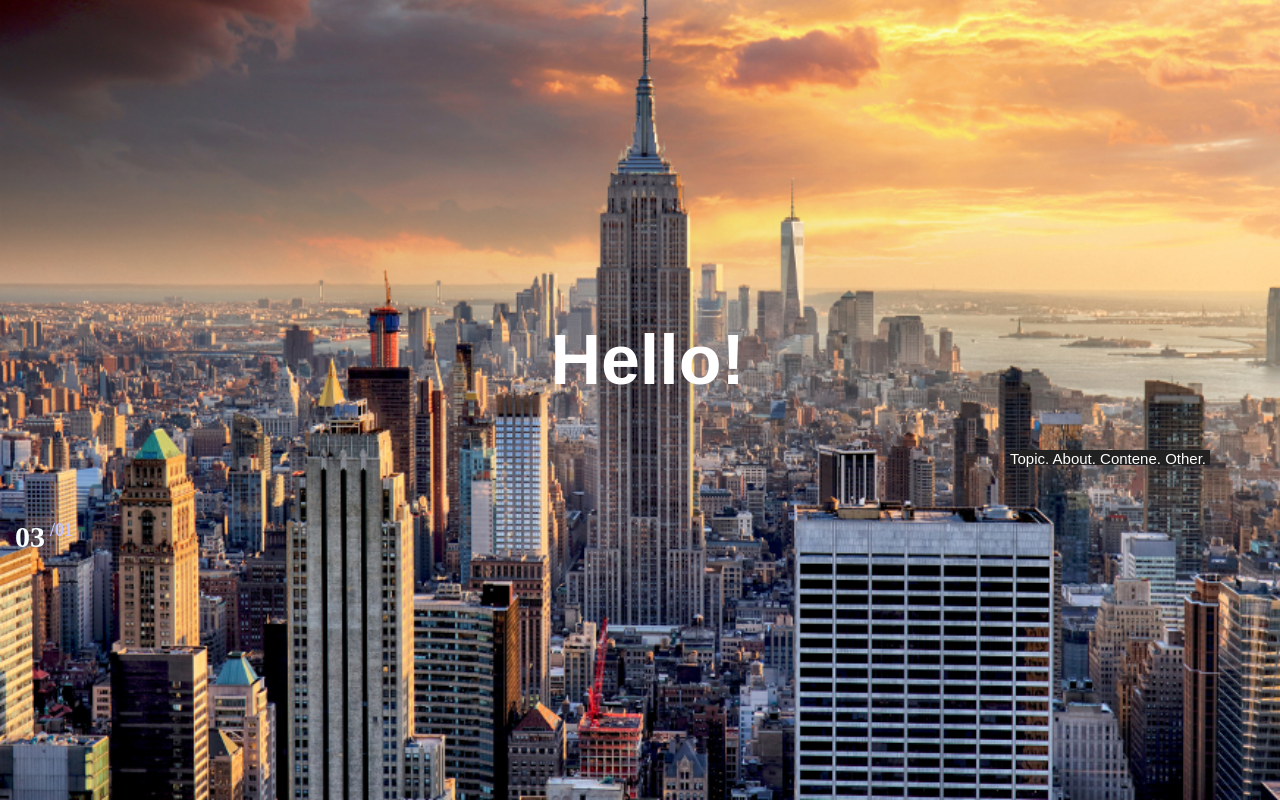
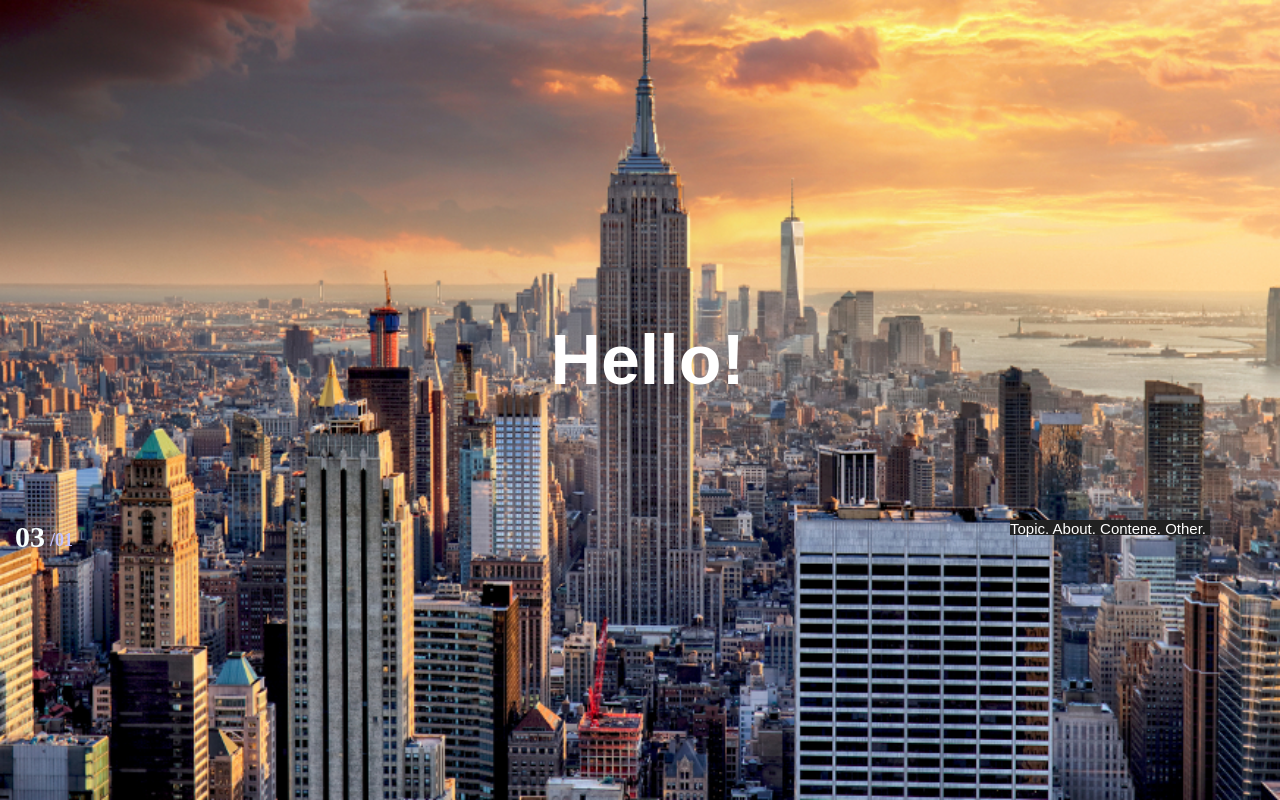
Before and after one commit to Ko0105/UIDD2019, a plain HTML site: page hw1/test.html in a window 1280 px wide. Drawn offline with Linux system fonts and the light colour scheme.

Commit message:
Update test.html

```diff
--- a/hw1/test.html
+++ b/hw1/test.html
@@ -37,7 +37,7 @@
        color:#F8FFFF;
      }
      #date2{
-       position:absolute;top:520px;left:50px;
+       position:absolute;top:530px;left:50px;
        font-size:18px;
        font-weight:bold;
        color:#C2C2FF;
@@ -53,7 +53,7 @@
       width:200px;
       height:15px;
       background:#212121;
-      position:absolute;top:450px;left:1010px;
+      position:absolute;top:520px;left:1010px;
       color:#FFFFFF;
       font-size:15px;
       font-family:sans-serif;
```
